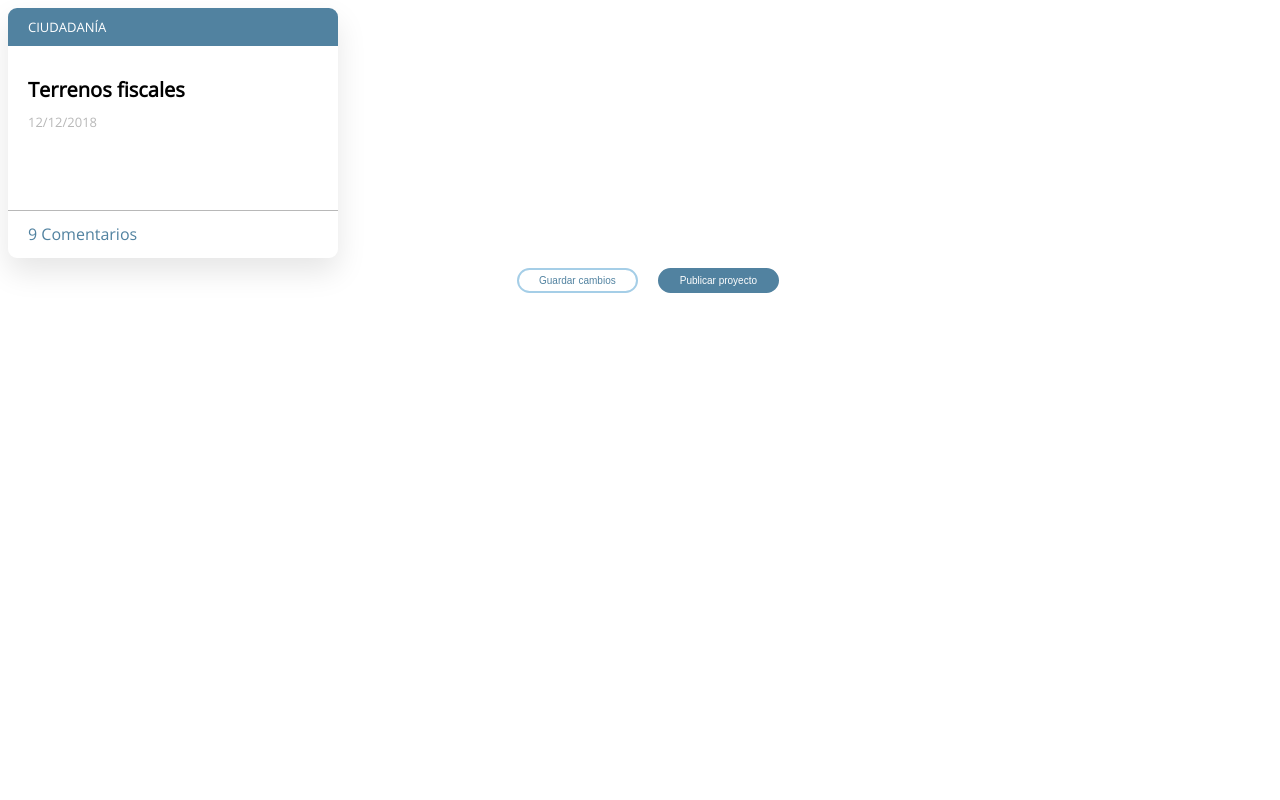
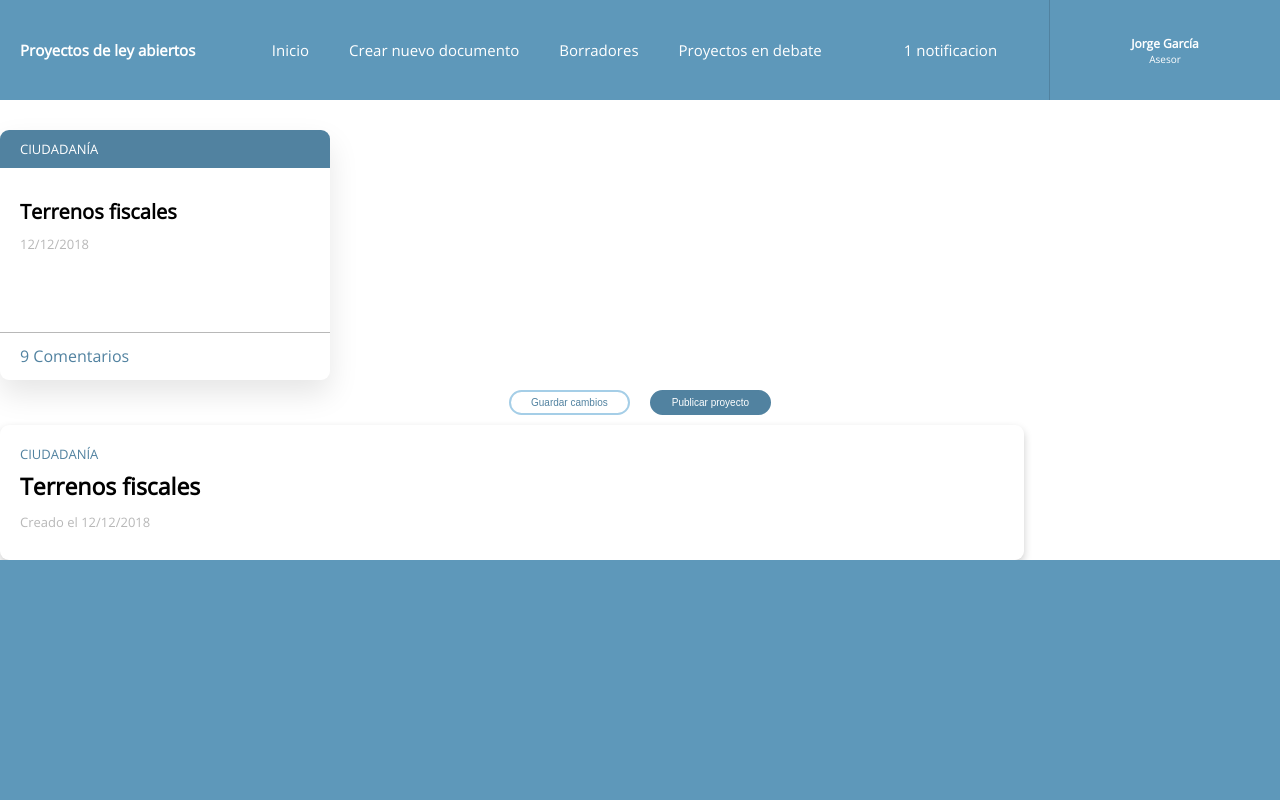
Before and after one commit to DemocracyOS/ui, a React (Create React App) app: page / in a window 1280 px wide. Shown: the top 800 px of the page. Built offline with nearby package versions, Linux system fonts and the light colour scheme.

Commit message:
add footer, navbar and card components

```diff
--- a/src/App.js
+++ b/src/App.js
@@ -2,15 +2,21 @@ import React, { Component } from 'react';
 import './App.css';
 import Boton from './components/boton/component'
 import CardProyecto from './components/cardProyecto/component'
+import NavBar from './components/navbar/component'
+import Footer from './components/footer/component'
+import CardDraft from './components/cardDraft/component'
 
 
 class App extends Component {
   render() {
     return (
       <div className="App">
+          <NavBar></NavBar>
           <CardProyecto tagTitle={'Ciudadanía'} title={'Terrenos fiscales'} dateCreated={'12/12/2018'} commentaryItems={9}/>
           <Boton>Guardar cambios</Boton>
           <Boton primary>Publicar proyecto</Boton>
+          <CardDraft tagTitle={'Ciudadanía'} title={'Terrenos fiscales'} dateCreated={'12/12/2018'} ></CardDraft>
+          <Footer></Footer>
       </div>
     );
   }
--- /dev/null
+++ b/src/components/cardDraft/component.js
@@ -0,0 +1,80 @@
+import styled from 'styled-components'
+import React from 'react'
+
+
+const Container = styled.div`
+  width: 80%;
+  height:135px;
+  border-radius: 9px;
+  box-shadow: 0 4px 8px 0 rgba(0,0,0,0.2);
+  transition: 0.3s;
+  display:flex;
+  flex-direction:row;
+  justify-content:space-between;
+  box-sizing:border-box;
+`
+
+const LeftContainer = styled.div`
+  width: 70%;
+  height:100%;
+  display:flex;
+  flex-direction:column;
+  justify-content:flex-start;
+  align-items:flex-start;
+  box-sizing:border-box;
+  padding-left:20px;
+  padding-top:20px;
+`
+const RightContainer = styled.div`
+  width: 30%;
+  height:100%;
+  display:flex;
+  flex-direction:column;
+  justify-content:center;
+  align-items:center;
+  box-sizing:border-box;
+  padding-left:20px;
+`
+const TagTitle = styled.div`
+  color:var(--primary-color);
+  font-size:1.3em;
+  text-align:left;
+  text-transform:uppercase;
+`;
+
+const Title = styled.div`
+  font-size:2.3em;
+  font-weight:900;
+  padding-bottom:.5em;
+  padding-top:.3em;
+`;
+
+const DateCreated = styled.div`
+  font-size:1.3em;
+  text-align:left;
+  color:var(--gray);
+
+`;
+
+export default function cardDraft(props) {
+    return (
+  <Container>
+
+    <LeftContainer>
+      <TagTitle>{props.tagTitle}</TagTitle>
+      <Title>{props.title}</Title>
+      <DateCreated>Creado el {props.dateCreated}</DateCreated>
+    </LeftContainer>
+
+    <RightContainer>
+   {  /*  <Progress></Progress>
+      <Edit>
+        <Button>Editar</Button>
+        <Button>Borrar</Button>
+   </Edit> */ }
+    </RightContainer>
+
+
+  </Container>
+    )
+  }
--- /dev/null
+++ b/src/components/footer/component.js
@@ -0,0 +1,27 @@
+import styled from 'styled-components'
+import React from 'react';
+
+const Container = styled.div`
+  width: 100%;
+  height:400px;
+  background:#5E98BA;
+  display:flex;
+  flex-direction:column;
+  justify-content:flex-end;
+  padding-bottom:20px;
+`
+const P = styled.p`
+ color: rgba(255, 255, 255, 0.5);
+ font-size:12px;
+ padding:5px;
+ margin:0;
+`
+
+export default function footer() {
+    return (
+  <Container>
+    <P>Honorable Cámara de diputados de la Nación Argentina | Congreso de la Nación Argentina | Av. Rivadavia 1864 | Ciudad Autónoma de Bs. As. (C.P. C1033AAV) | (54-11) 4127-7100</P>
+    <P>La información contenida en este sitio es de dominio público y puede ser utilizada libremente. Se solicita citar la fuente.</P>
+  </Container>
+)
+}
--- /dev/null
+++ b/src/components/navbar/component.js
@@ -0,0 +1,91 @@
+import styled from 'styled-components'
+import React from 'react';
+
+const Container = styled.div`
+  width: 100%;
+  height:100px;
+  background: #5E98BA;
+  display:flex;
+  flex-direction:row;
+  justify-content:space-between;
+  align-items:center;
+  color:#fff;
+  z-index: 1;
+  font-size:15px;
+  margin-bottom:30px;
+`
+const Logo = styled.div`
+  width:180px;
+  height:100%;
+  display:flex;
+  align-items:center;
+  padding-left:20px;
+  font-weight:900;
+`
+const Links = styled.div`
+  width: 600px;
+  height:100%;
+  display:flex;
+  flex-direction:row;
+  align-items:center;
+
+`
+const UL = styled.ul`
+  list-style:none;
+  padding-left:0;
+`
+const MenuLink = styled.li`
+color:#fff;
+display:inline-block;
+padding:10px 20px;
+`
+const Notifications = styled.div`
+color:#fff;
+`
+const User = styled.div`
+width:230px;
+height:100%;
+border-left:1px solid #5182A0;
+display:flex;
+flex-direction:column;
+align-items:center;
+justify-content:center;
+`
+const ProfilePicture = styled.img`
+background:#fff;
+`
+const Name = styled.div`
+color:#fff;
+font-weight:bold;
+font-size:12px;
+`
+const Charge = styled.div`
+color:#fff;
+font-size:10px;
+font-weight:100;
+`
+
+export default function navBar() {
+  return (
+<Container>
+
+    <Logo>Proyectos de ley abiertos</Logo>
+
+    <Links>
+        <UL>
+        <MenuLink>Inicio</MenuLink>
+        <MenuLink>Crear nuevo documento</MenuLink>
+        <MenuLink>Borradores</MenuLink>
+        <MenuLink>Proyectos en debate</MenuLink>
+        </UL>
+    </Links>
+
+    <Notifications> 1 notificacion</Notifications>
+    <User>
+      <ProfilePicture></ProfilePicture>
+      <Name>Jorge García</Name>
+      <Charge>Asesor</Charge>
+    </User>
+</Container>
+  )
+}
--- a/src/index.css
+++ b/src/index.css
@@ -74,6 +74,8 @@
 }
 
 body {
+  margin:0;
+  padding:0;
   width: 100%;
   background-color: var(--white);
   color: var(--black);
```
